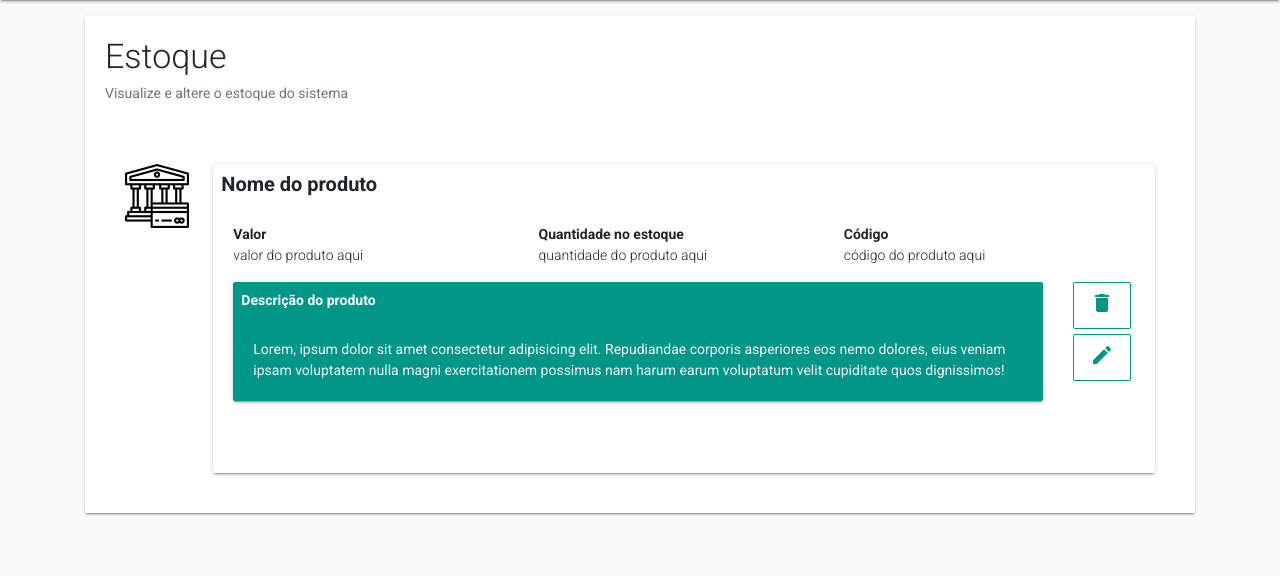
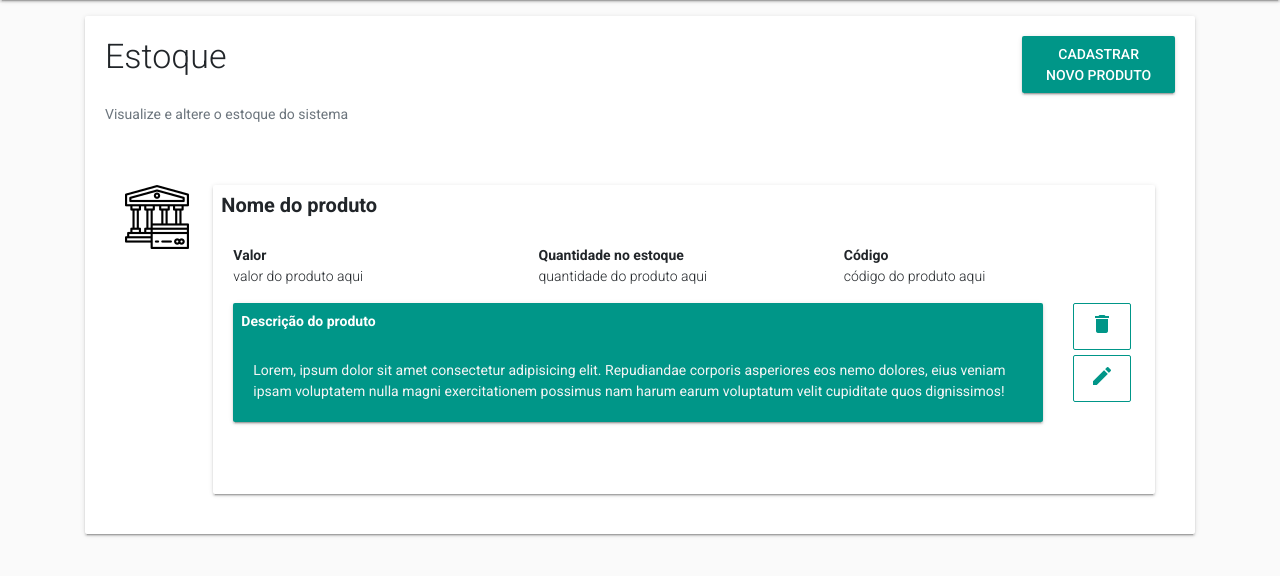
Before and after one commit to DawidOliveira/control_store, a PHP site: page /view/verEstoque in a window 1280 px wide. Shown: the part 53-629 px from the top of the page. Run offline with PHP 8.4, Linux system fonts and the light colour scheme; some libraries are stand-ins or nearby versions.

Commit message:
Botão de cadastro de novo produto adicionado

```diff
--- a/view/verEstoque.php
+++ b/view/verEstoque.php
@@ -69,8 +69,17 @@
 			<div class="container">
 				<div class="card mt-3">
 					<div class="card-body">
-						<div class="card-title display-4">
-							Estoque
+						<div class="card-title">
+							<div class="row">
+								<div class="col display-4">
+									Estoque
+								</div>
+								<div class="col-2 text-left font-weight-light">
+									<a type="button" class="btn btn-raised btn-primary" href="cadProduto">
+										Cadastrar novo produto
+									</a>
+								</div>
+							</div>
 						</div>
 						<div class="card-subtitle text-muted mb-4">Visualize e altere o estoque do sistema</div>
 						<div class="card-body">
```
